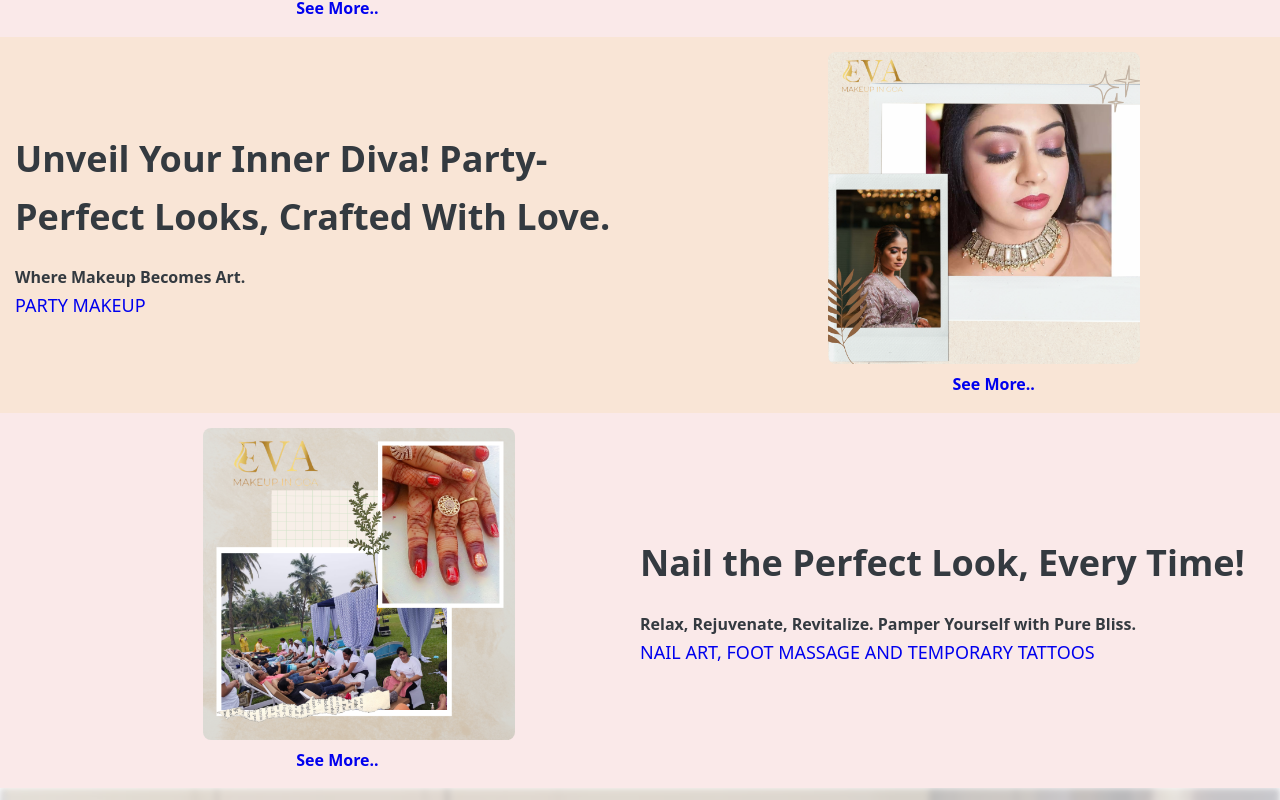
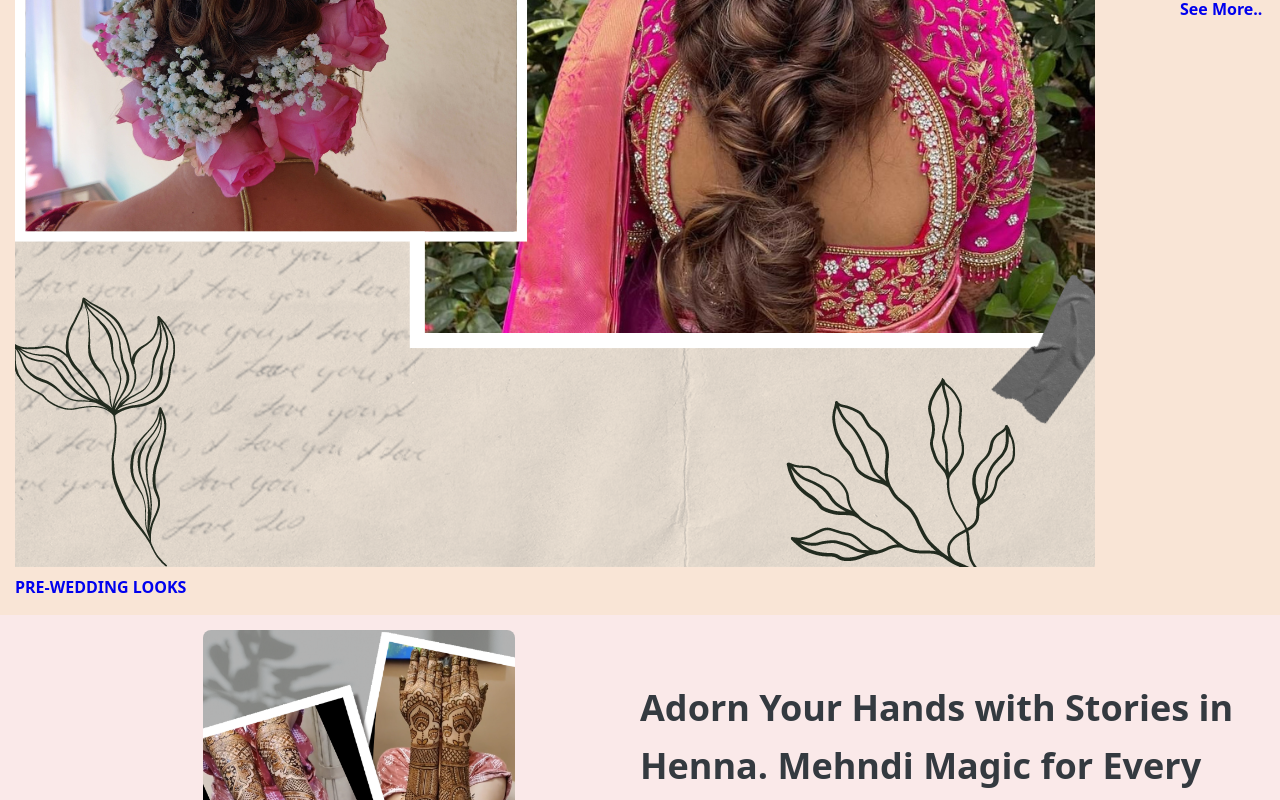
Before and after one commit to EvaMakeup/frontend, a React (Create React App) app: page / in a window 1280 px wide. Shown: the part 2149-2949 px from the top of the page. Built offline with nearby package versions, Linux system fonts and the light colour scheme.

Commit message:
Update Mainpage.jsx

```diff
--- a/src/page/Mainpage.jsx
+++ b/src/page/Mainpage.jsx
@@ -84,13 +84,16 @@ const Main = () => {
           <h4>From Casual Chic to Red-Carpet Ready!</h4>
 
         </div>
-      </section>
+      </section>PRE-WEDDING LOOKS
 
       <section className="content-section3">
         <div className="content3-left">
           <h3>Get Camera-Ready with Flawless Looks for Your Big Moments.</h3>
           <h4>From Romantic to Glamorous – We Create Your Perfect Pre-Wedding Look.</h4>
-          <p><a href="content-section3.html">PRE-WEDDING LOOKS</a></p>
+         <Link to="/page3">
+            <img src="./imga/con2.png" alt="service1" />
+            <h4>PRE-WEDDING LOOKS</h4>
+            </Link>
         </div>
 
 
```
